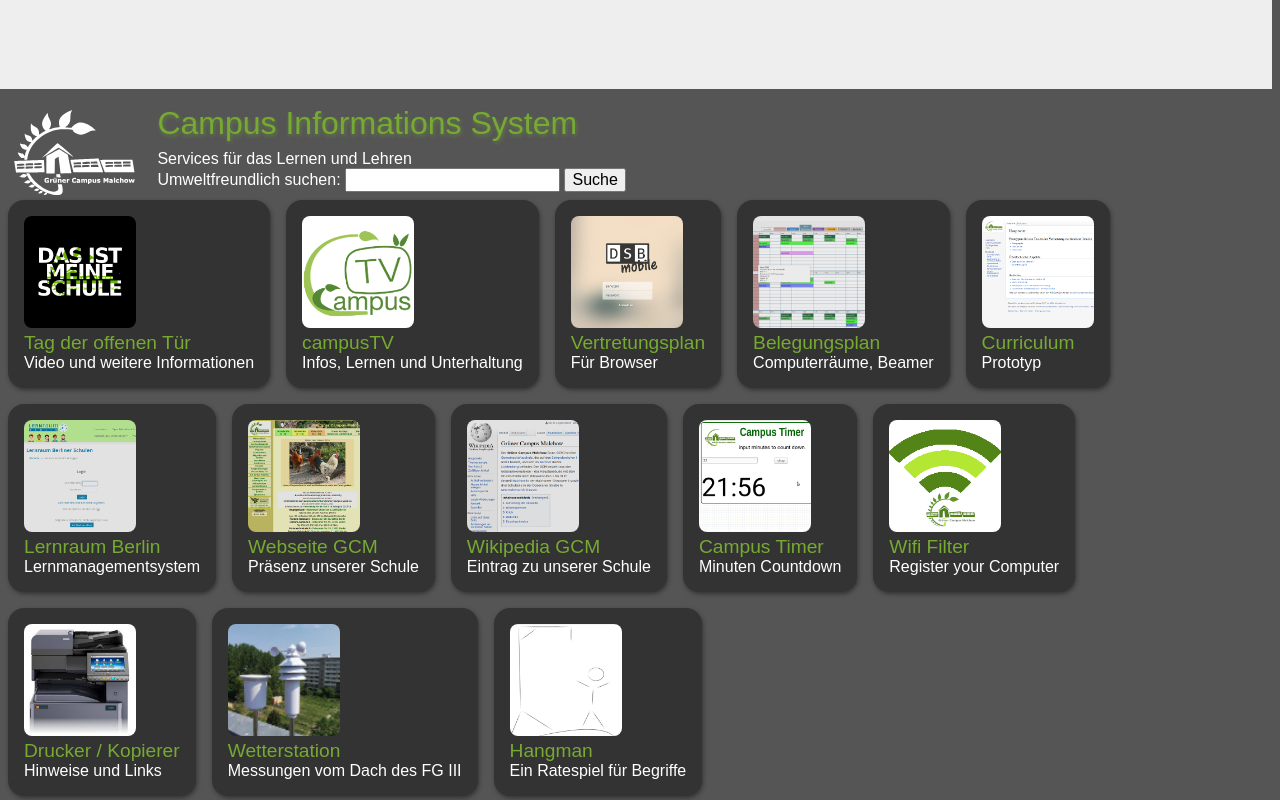
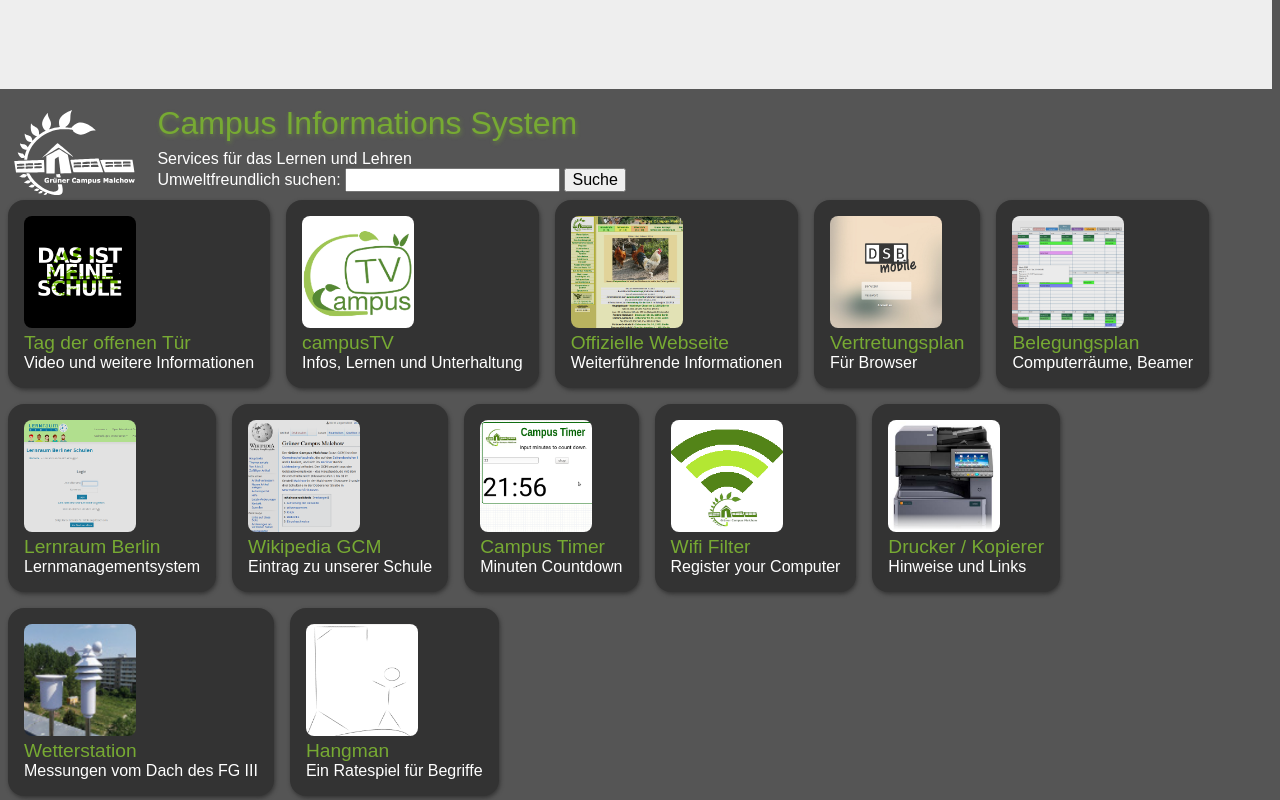
Before and after one commit to gruener-campus-malchow/cis_landingpage, a plain HTML site: page index.html in a window 1280 px wide. Shown: the part 463-1263 px from the top of the page. Drawn offline with Linux system fonts and the light colour scheme.

Commit message:
ändern der Startseite

```diff
--- a/index.html
+++ b/index.html
@@ -45,6 +45,14 @@
 
 			</div>
 		</a>
+		<a href="http://www.gruener-campus-malchow.de/">
+			<div class="classblock">
+
+				<img src="logo_gcm.png" alt="logo grüner campus malchow">
+				<h2>Offizielle Webseite</h2>Weiterführende Informationen
+
+			</div>
+		</a>
 		<a href="https://www.dsbmobile.de">
 			<div class="classblock">
 
@@ -61,6 +69,7 @@
 
 			</div>
 		</a>
+		<!--
 		<a href="https://cis.gruener-campus-malchow.de/curriculum/index.php?title=Hauptseite">
 			<div class="classblock">
 
@@ -69,19 +78,12 @@
 
 			</div>
 		</a>
+		-->
 		<a href="https://www.lernraum-berlin.de">
 			<div class="classblock">
 
 				<img src="logo_lernraum.png" alt="logo lernraum">
 				<h2>Lernraum Berlin</h2>Lernmanagementsystem
-
-			</div>
-		</a>
-		<a href="http://www.gruener-campus-malchow.de/">
-			<div class="classblock">
-
-				<img src="logo_gcm.png" alt="logo grüner campus malchow">
-				<h2>Webseite GCM</h2>Präsenz unserer Schule
 
 			</div>
 		</a>
```
